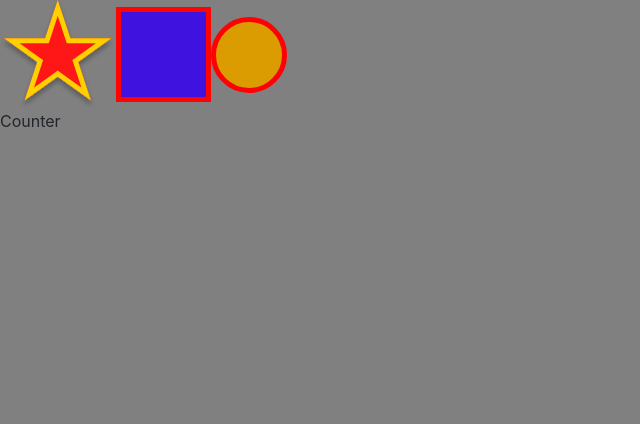
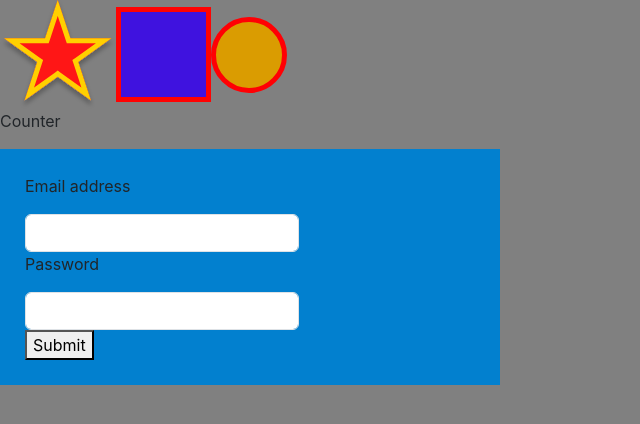
Before and after one commit to Seeker2025/react-05, a React (Create React App) app: page / in a window 1280 px wide. Shown: the top 424 px of the page, without its empty margins (0-640 px from the left). Built offline with nearby package versions, Linux system fonts and the light colour scheme.

Commit message:
go react

```diff
--- a/src/components/App.jsx
+++ b/src/components/App.jsx
@@ -1,5 +1,6 @@
-import { Star } from './Star/Star'
-import { Counter } from './Counter/Counter';
+import { Star       }   from  './Star/Star'
+import { Counter    }   from  './Counter/Counter';
+import { LoginForm  }   from  './LoginForm/LoginForm';
 
 export const App = () => {
   return (
@@ -7,6 +8,8 @@ export const App = () => {
       <Star/>
       <Counter/>
 
+      <LoginForm/>
+
 
 
 
--- /dev/null
+++ b/src/components/LoginForm/LoginForm.jsx
@@ -0,0 +1,36 @@
+import { Component } from 'react';
+import css from './LoginForm.module.css';
+
+export class LoginForm extends Component{
+ state = {};
+
+ render(){
+    return(
+        <form className={css.form}>
+
+
+            <div className="">
+                <label className="">
+                    <p>Email address</p>
+                    <input type="text" className="form-control"/>
+                </label>
+            </div>
+
+            <div className="">
+                <label className="">
+                    <p>Password</p>
+                    <input type="text" className="form-control"/>
+                </label>
+            </div>
+
+            <button className="" type="submit">
+                Submit
+           </button>
+
+
+        </form>
+
+
+    )
+ }
+};
--- /dev/null
+++ b/src/components/LoginForm/LoginForm.module.css
@@ -0,0 +1,5 @@
+.form{
+    width: 500px;
+    padding: 25px;
+    background-color: rgb(2, 128, 207);
+}
```
